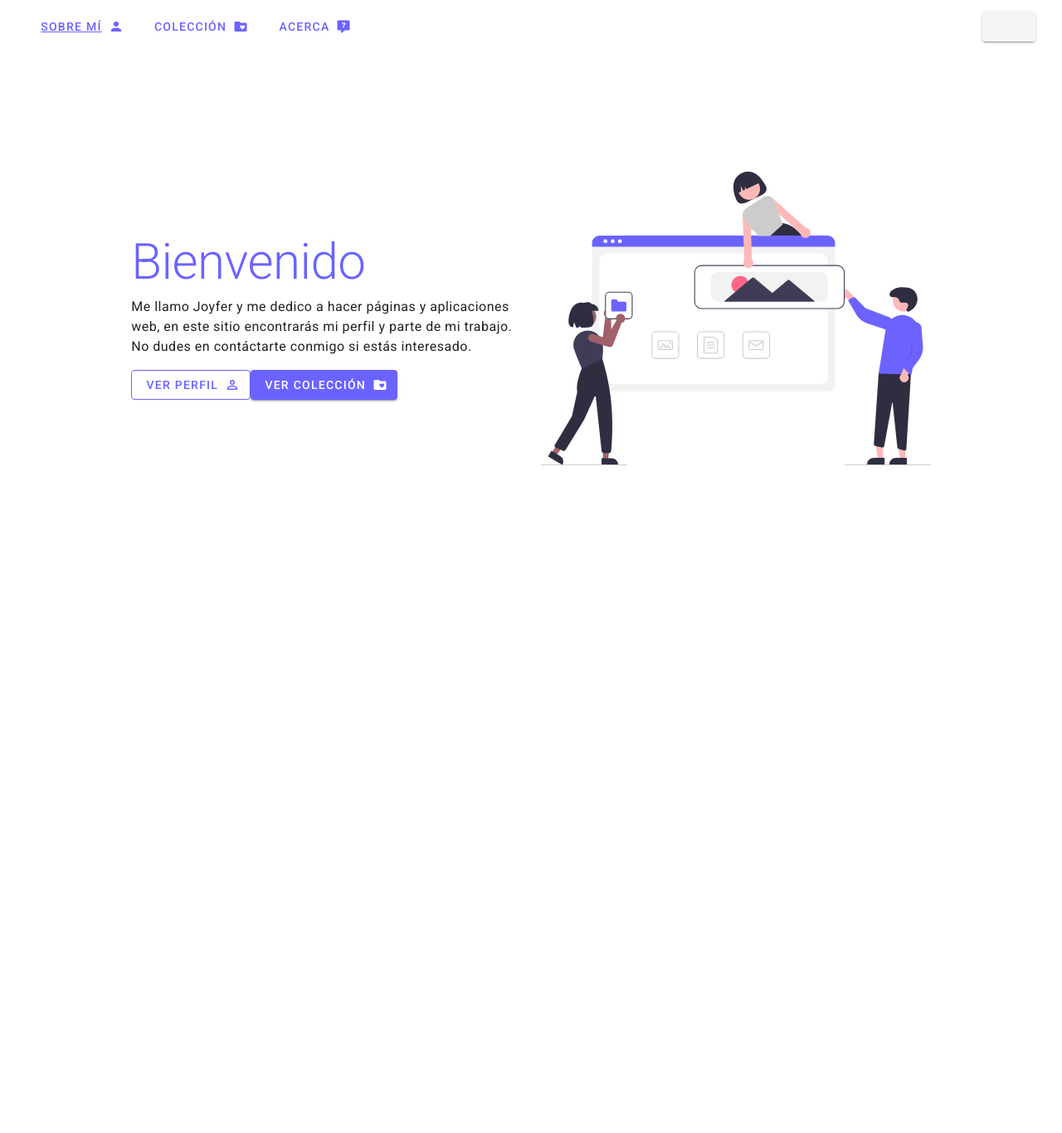
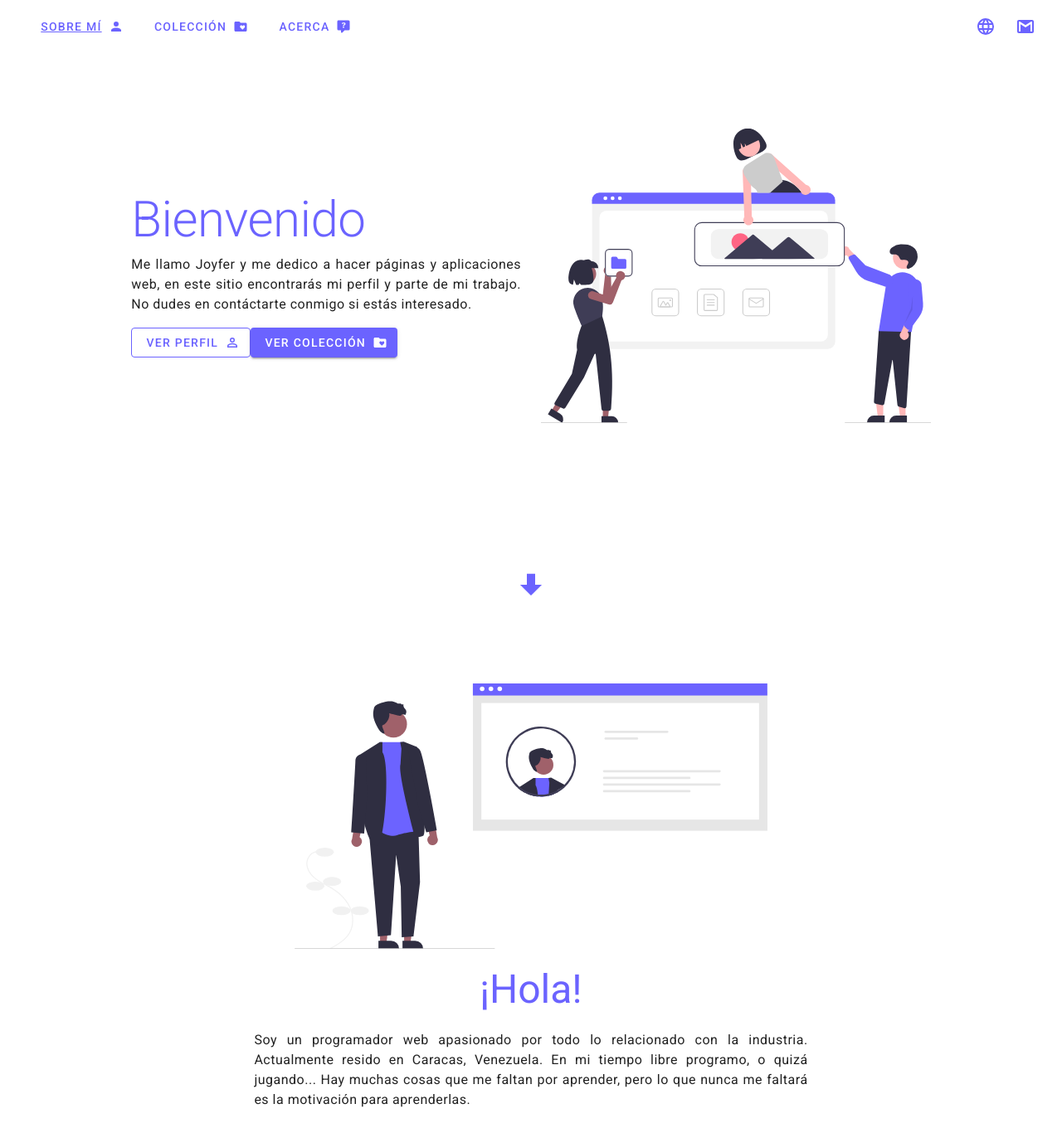
Before and after one commit to Joyfer/myweb, a Nuxt app: page / in a window 1280 px wide. Shown: the whole page at 83% size. Before the commit the page ends 800 px from the top, so only its background shows below. Built offline with nearby package versions, Linux system fonts and the light colour scheme.

Commit message:
Added articles

```diff
--- a/components/navbar/Navbar.vue
+++ b/components/navbar/Navbar.vue
@@ -10,17 +10,32 @@
       :class="`${indexMargin(index)} ${currentSection(sectionName)}`"
     >
     </PrimaryButton>
-
     <v-spacer></v-spacer>
-
-    <v-btn> </v-btn>
+    <v-btn
+      v-for="({ icon, link }, index) in contacts"
+      :key="index + 100"
+      icon
+      color="primary"
+      :href="link"
+      target="_blank"
+    >
+      <v-icon dark> {{ icon }} </v-icon></v-btn
+    >
   </v-app-bar>
 </template>
 
 <script>
 import PrimaryButton from "../resources/buttons/PrimaryButton";
 
-import { mdiAccount, mdiFolderHeart, mdiCommentQuestion } from "@mdi/js";
+import {
+  mdiAccount,
+  mdiFolderHeart,
+  mdiCommentQuestion,
+  mdiTelegram,
+  mdiWeb,
+  mdiGmail,
+} from "@mdi/js";
+
 export default {
   name: "Navbar",
   components: {
@@ -32,6 +47,11 @@ export default {
         { icon: mdiAccount, sectionName: "Sobre mí" },
         { icon: mdiFolderHeart, sectionName: "Colección" },
         { icon: mdiCommentQuestion, sectionName: "Acerca" },
+      ],
+      contacts: [
+        { icon: mdiTelegram, link: "https://getbootstrap.com/" },
+        { icon: mdiWeb, link: "https://getbootstrap.com/" },
+        { icon: mdiGmail, link: "https://getbootstrap.com/" },
       ],
     };
   },
@@ -47,7 +67,7 @@ export default {
       if (this.$route.fullPath === "/" && sectionName === "Sobre mí") {
         return "section__current-section";
       } else {
-          return ''
+        return "";
       }
     },
   },
--- a/components/text/TitleAndText.vue
+++ b/components/text/TitleAndText.vue
@@ -1,10 +1,9 @@
 <template>
-  <div class="text-left">
-    <h2 class="text-h2 text__title-purple mb-3 primary--text">Bienvenido</h2>
-    <p class="text-body-1">
-      Me llamo Joyfer y me dedico a hacer páginas y aplicaciones web, en este
-      sitio encontrarás mi perfil y parte de mi trabajo. No dudes en contáctarte
-      conmigo si estás interesado.
+  <div>
+    <h2 v-if="header" class="text-h2 text__title-purple mb-3 primary--text">{{title}}</h2>
+    <h3 v-else class="text-h3 text__title-purple mb-6 primary--text">{{title}}</h3>
+    <p class="text-body-1 text-justify">
+        {{bodyText}}
     </p>
   </div>
 </template>
@@ -12,6 +11,21 @@
 <script>
 export default {
   name: "TitleAndText",
+  props: {
+    title: {
+      type: String,
+      required: true,
+    },
+    bodyText: {
+      type: String,
+      required: true,
+    },
+    header: {
+        type: Boolean,
+        required: false,
+        default: false
+    }
+  },
 };
 </script>
 
--- a/pages/index.vue
+++ b/pages/index.vue
@@ -1,23 +1,62 @@
 <template>
+  <main>
+    <section>
       <v-row class="full-height align-center justify-center">
         <v-col class="d-flex flex-column" cols="5">
-      <TitleAndText />
+          <TitleAndText
+            title="Bienvenido"
+            bodyText="Me llamo Joyfer y me dedico a hacer páginas y aplicaciones web, en este
+      sitio encontrarás mi perfil y parte de mi trabajo. No dudes en contáctarte
+      conmigo si estás interesado."
+            :header="true"
+          />
           <div>
-        <PrimaryButton text="Ver perfil" :icon="AccountIcon" :outlined="true" />
+            <PrimaryButton
+              text="Ver perfil"
+              :icon="AccountIcon"
+              :outlined="true"
+            />
             <PrimaryButton text="Ver colección" :icon="FolderIcon" />
           </div>
         </v-col>
         <v-col cols="5">
           <v-img src="/svg/undraw_building_websites_i78t.svg" />
         </v-col>
+        <v-col cols="12" class="d-flex justify-center">
+          <v-icon class="object" color="primary" x-large>{{
+            ArrowDownicon
+          }}</v-icon>
+        </v-col>
       </v-row>
+    </section>
+    <section>
+      <v-row class="align-center justify-center">
+        <v-col cols="12">
+          <v-img
+            class="mx-auto"
+            max-height="320"
+            max-width="570"
+            src="/svg/undraw_Profile_re_4a55.svg"
+        /></v-col>
+        <v-col class="text-center" cols="7">
+          <TitleAndText
+            title="¡Hola!"
+            bodyText="Soy un programador web apasionado por todo lo relacionado
+          con la industria. Actualmente resido en Caracas, Venezuela. En mi tiempo
+          libre programo, o quizá jugando... Hay muchas cosas que me faltan por aprender,
+          pero lo que nunca me faltará es la motivación para aprenderlas."
+          />
+        </v-col>
+      </v-row>
+    </section>
+  </main>
 </template>
 
 <script>
 import TitleAndText from "../components/text/TitleAndText";
 import PrimaryButton from "../components/resources/buttons/PrimaryButton";
 
-import { mdiAccountOutline, mdiFolderHeart } from "@mdi/js";
+import { mdiAccountOutline, mdiFolderHeart, mdiArrowDownBold } from "@mdi/js";
 export default {
   name: "index",
   components: {
@@ -27,7 +66,8 @@ export default {
   data() {
     return {
       AccountIcon: mdiAccountOutline,
-      FolderIcon: mdiFolderHeart
+      FolderIcon: mdiFolderHeart,
+      ArrowDownicon: mdiArrowDownBold,
     };
   },
 };
@@ -35,6 +75,20 @@ export default {
 
 <style scoped>
 .full-height {
-  height: 80vh;
+  height: 95vh;
+}
+.object {
+  -webkit-animation: MoveUpDown 1s linear infinite;
+  animation: MoveUpDown 1s linear infinite;
+}
+
+@keyframes MoveUpDown {
+  0%,
+  100% {
+    transform: translateY(0);
+  }
+  50% {
+    transform: translateY(-10px);
+  }
 }
 </style>
```
Lines whose indentation alone changed are shown as unchanged.
